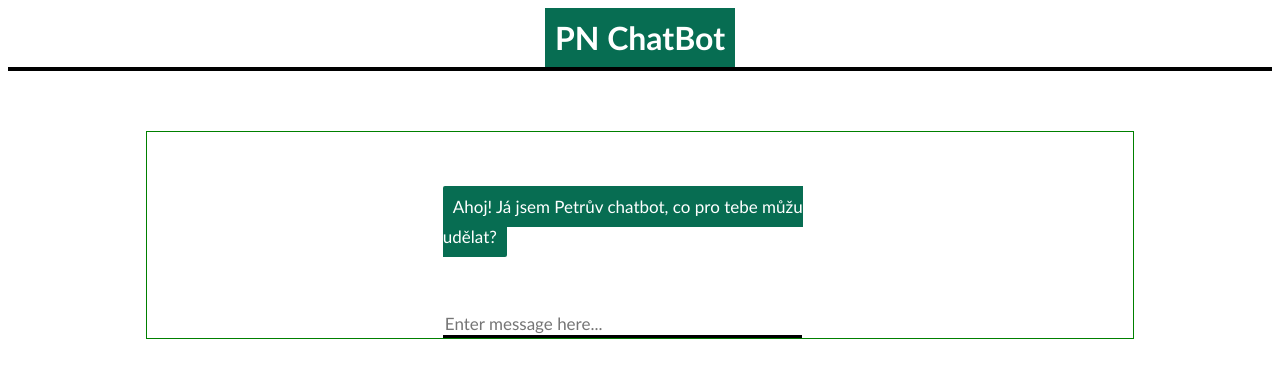
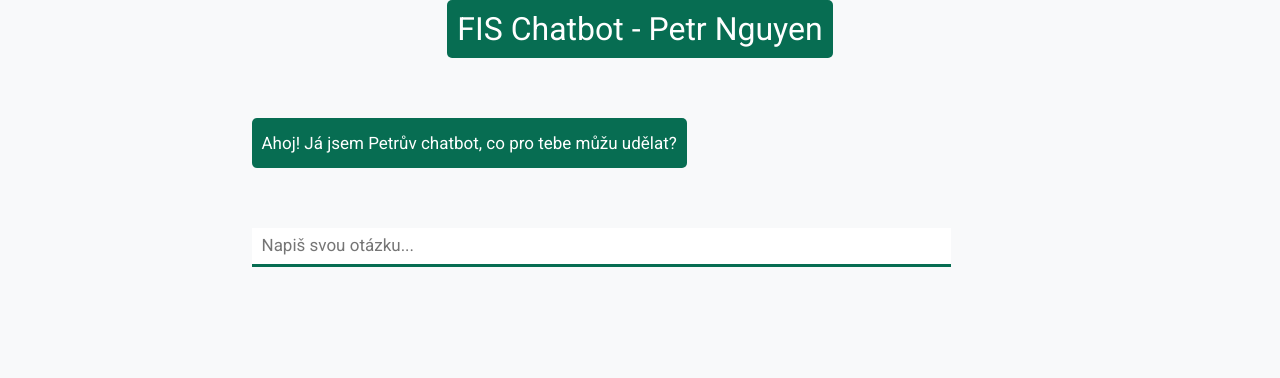
Before and after one commit to petr-ngn/FIS_Chatbot, a Flask app: page / in a window 1280 px wide. Shown: the top 378 px of the page. Run offline with Flask 2, Linux system fonts and the light colour scheme; parts of the project's set-up code (start-up, migrations or seed data) failed here and were passed over; some libraries are stand-ins or nearby versions.

Commit message:
update of HTML chatbot template

```diff
--- a/templates/index.html
+++ b/templates/index.html
@@ -1,12 +1,16 @@
-
 <!DOCTYPE html>
 <html>
-  <title>FIS Chatbot - ngup07</title>
   <head>
-    <script src="https://ajax.googleapis.com/ajax/libs/jquery/3.2.1/jquery.min.js"></script>
+    <title>FIS Chatbot - Petr Nguyen</title>
+    <link href="https://fonts.googleapis.com/css?family=Roboto:400,700&display=swap" rel="stylesheet">
+    <link rel="stylesheet" href="https://maxcdn.bootstrapcdn.com/bootstrap/4.5.2/css/bootstrap.min.css">
+    <script src="https://ajax.googleapis.com/ajax/libs/jquery/3.5.1/jquery.min.js"></script>
+    <script src="https://cdnjs.cloudflare.com/ajax/libs/popper.js/1.16.0/umd/popper.min.js"></script>
+    <script src="https://maxcdn.bootstrapcdn.com/bootstrap/4.5.2/js/bootstrap.min.js"></script>
     <style>
       body {
-        font-family: Candara;
+        font-family: 'Roboto', sans-serif;
+        background-color: #f8f9fa;
       }
       h1 {
         background-color: #076d52;
@@ -15,84 +19,78 @@
         font-size: 2em;
         margin: 0;
         padding: 10px;
+        border-radius: 5px;
       }
       #chatbox {
         margin-left: auto;
         margin-right: auto;
-        width: 40%;
+        width: 70%;
         margin-top: 60px;
       }
       #userInput {
         margin-left: auto;
         margin-right: auto;
-        width: 40%;
+        width: 70%;
         margin-top: 60px;
       }
       #textInput {
         width: 90%;
+        padding: 5px 10px;
         border: none;
-        border-bottom: 3px solid black;
-        font-family: Candara;
+        border-bottom: 3px solid #076d52;
+        font-family: 'Roboto', sans-serif;
         font-size: 17px;
       }
+      .userText, .botText {
+        font-size: 17px;
+        line-height: 30px;
+        margin-bottom: 10px;
+        justify-content: center;
+        align-items: center;
+      }
+      .userText span, .botText span {
+        padding: 10px;
+        border-radius: 5px;
+        display: inline-block;
+        justify-content: center;
+        align-items: center;
+      }
       .userText {
-        color: rgb(0, 0, 0);
-        font-family: Candara;
-        font-size: 17px;
+        color: #000;
         text-align: right;
-        line-height: 30px;
       }
       .userText span {
         background-color: #c9c9c9;
-        padding: 10px;
-        border-radius: 2px;
       }
       .botText {
-        color:rgb(255, 255, 255);
-        font-family: Candara;
-        font-size: 17px;
+        color: #fff;
         text-align: left;
-        line-height: 30px;
       }
       .botText span {
         background-color: #076d52;
-        padding: 10px;
-        border-radius: 2px;
-      }
-      #tidbit {
-        position: absolute;
-        bottom: 0;
-        right: 0;
-        width: 300px;
-      }
-      .boxed {
-        margin-left: auto;
-        margin-right: auto;
-        width: 78%;
-        margin-top: 60px;
-        border: 1px solid green;
-      }
-      .box {
-        border: 2px solid black;
       }
     </style>
   </head>
   <body>
-    <center>
+    <div class="container">
+      <div class="row">
+        <div class="col text-center">
           <h1>
-        PN ChatBot
+            FIS Chatbot - Petr Nguyen
           </h1>
-    </center>
-    <div class="box"></div>
-    <div class="boxed">
-      <div>
+        </div>
+      </div>
+      <div class="row">
+        <div class="col">
           <div id="chatbox">
             <p class="botText">
               <span>Ahoj! Já jsem Petrův chatbot, co pro tebe můžu udělat?</span>
             </p>
           </div>
           <div id="userInput">
-          <input id="textInput" type="text" name="msg" placeholder="Enter message here..." />
+            <input id="textInput" type="text" name="msg" placeholder="Napiš svou otázku...">
+          </div>
+        </div>
       </div>
     </div>
     <script>
@@ -112,12 +110,12 @@
                             .scrollIntoView({ block: "start", behavior: "smooth" });
                           });
         }
+
         $("#textInput").keypress(function(e) {
           if (e.which == 13) {
             getBotResponse();
           }
         });
     </script>
-    </div>
   </body>
 </html>
```
Lines whose indentation alone changed are shown as unchanged.
